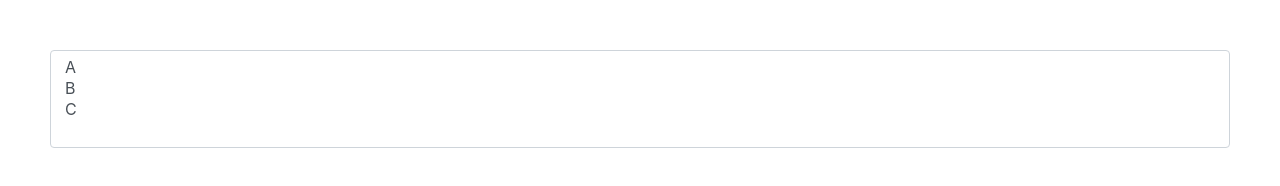
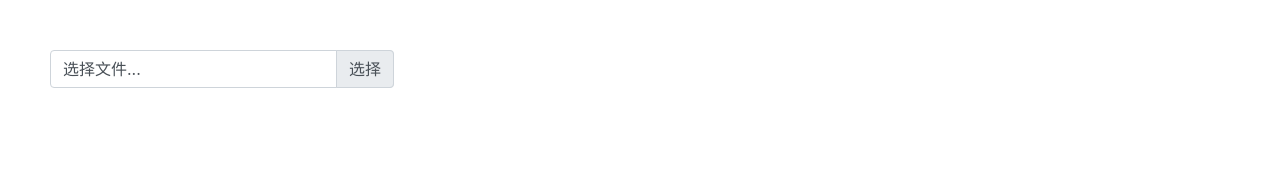
Before and after one commit to ninghao/ninghao-bootstrap-4, a website: page index.html in a window 1280 px wide. Shown: the top 186 px of the page. Drawn offline with nearby package versions, Linux system fonts and the light colour scheme.

Commit message:
表单：文件

```diff
--- a/index.html
+++ b/index.html
@@ -1,5 +1,5 @@
 <!DOCTYPE html>
-<html lang="en">
+<html lang="zh-Hans">
 <head>
   <meta charset="UTF-8">
   <meta name="viewport" content="width=device-width, initial-scale=1.0">
@@ -15,11 +15,10 @@
 <body>
   <div class="component demo" style="height: 300vh">
 
-    <select multiple id="demo-select" class="form-control">
-      <option value="a">A</option>
-      <option value="b">B</option>
-      <option value="c">C</option>
-    </select>
+    <label class="custom-file">
+      <input type="file" class="custom-file-input">
+      <span class="custom-file-control"></span>
+    </label>
 
   </div>
 </body>
--- a/style.css
+++ b/style.css
@@ -1,3 +1,11 @@
+.custom-file-control:lang(zh-Hans)::before {
+  content: "选择";
+}
+
+.custom-file-control:lang(zh-Hans)::after {
+  content: "选择文件...";
+}
+
 .container.demo {
   background: #054bd1;
   height: 100vh;
```
